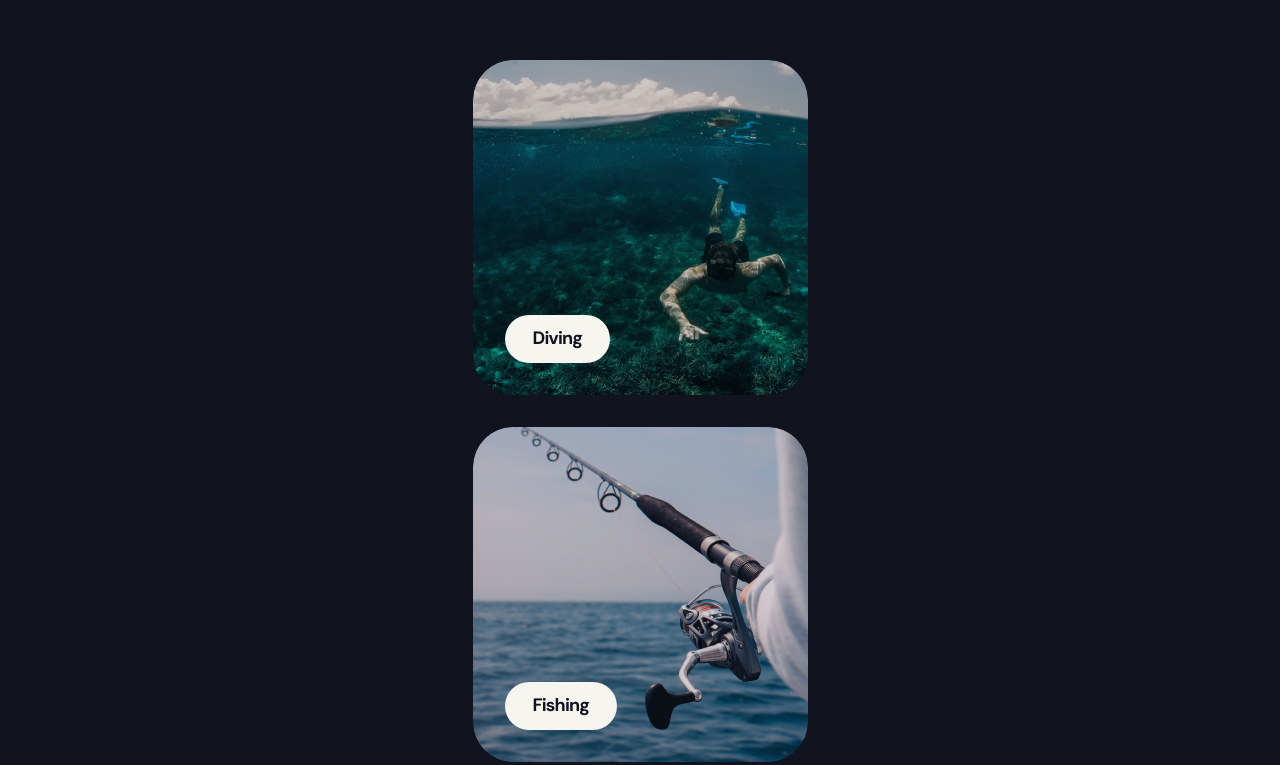
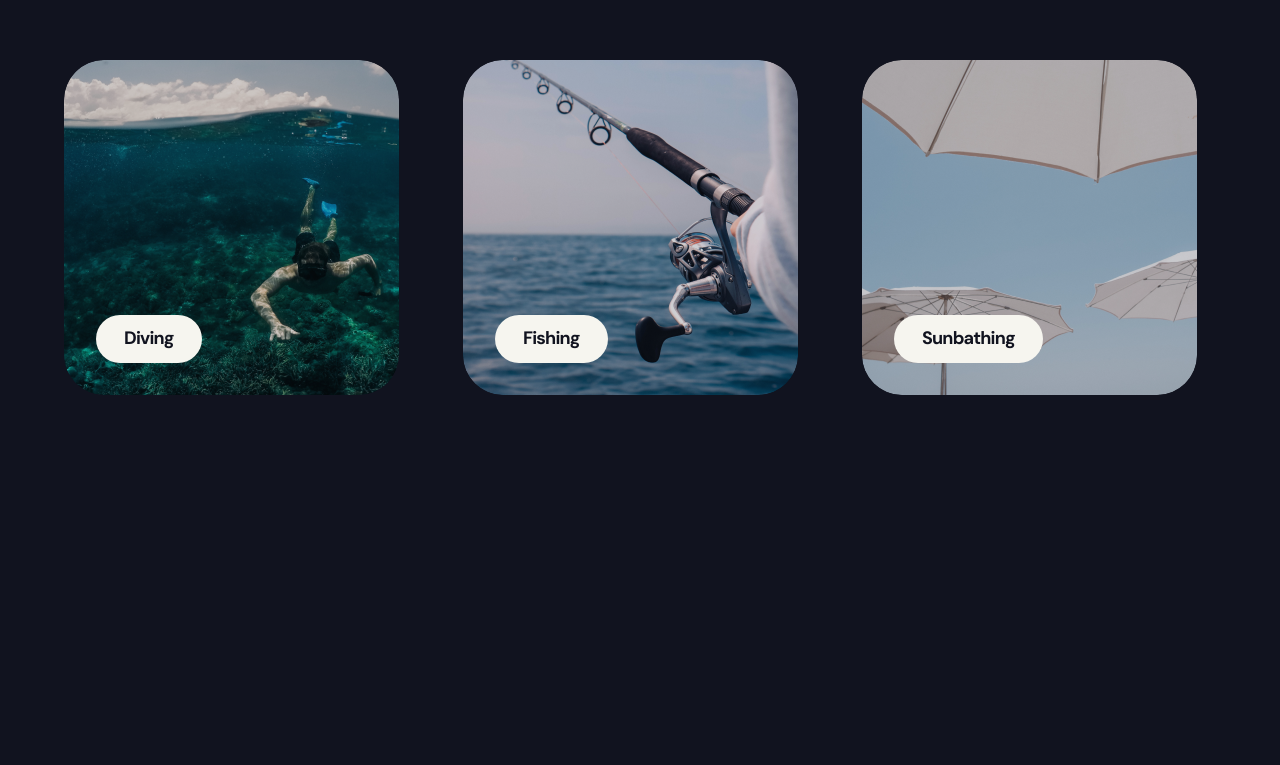
Before and after one commit to NataFilina/Smart-Foxes-YachtAdventures, a website built with Vite: page src/index.html in a window 1280 px wide. Shown: the part 104-869 px from the top of the page. After the commit the page ends 800 px from the top, so only its background shows below. Built offline with nearby package versions, Linux system fonts and the light colour scheme.

Commit message:
serv-upd

```diff
--- a/src/css/services.css
+++ b/src/css/services.css
@@ -1,11 +1,4 @@
-/* Project */
-
-/* .section {
-}
-.container {
-}
-.list {
-} */
+/* Services styles */
 
 .services {
   padding-top: 80px;
@@ -28,28 +21,70 @@
 
 .services-title {
 }
+
 .services-list {
   display: flex;
   flex-direction: column;
+  /* flex-wrap: wrap; */
+  align-items: center;
   gap: 20px;
-  justify-content: center;
-  align-items: center;
-  flex-wrap: wrap;
 }
 
 @media only screen and (min-width: 768px) {
   .services-list {
+    flex-wrap: wrap;
     gap: 32px;
   }
 }
 
-/* .services-item:not(:last-child) {
-  margin-bottom: 20px;
-} */
+@media only screen and (min-width: 1280px) {
+  .services-list {
+    flex-direction: row;
+    /* gap: 64px; */
+    row-gap: 64px;
+    column-gap: 64px;
+  }
+}
+
+@media only screen and (min-width: 768px) {
+  .item-two {
+    align-self: flex-end;
+  }
+}
+
+@media only screen and (min-width: 1280px) {
+  .item-one {
+    align-self: flex-start;
+  }
+}
+
+@media only screen and (min-width: 1280px) {
+  .item-two {
+    align-self: flex-start;
+  }
+}
+
+@media only screen and (min-width: 768px) {
+  .item-three {
+    align-self: flex-start;
+    padding-left: 64px;
+  }
+}
+
+@media only screen and (min-width: 1280px) {
+  .item-three {
+    align-self: center;
+    padding-left: 0;
+  }
+}
+
 .services-wrapper {
   position: relative;
 }
 .services-img {
+  /* max-width: 100%;
+  height: auto; */
+  margin: 0 auto;
   border-radius: 40px;
   background: linear-gradient(
     0deg,
@@ -68,10 +103,8 @@
   align-items: flex-start;
   gap: 10px;
 
+  font-size: 14px;
   color: #11131f;
-  font-family: DM Sans;
-  font-size: 14px;
-  font-style: normal;
   font-weight: 700;
   line-height: 15.4px;
   letter-spacing: -0.63px;
--- a/src/partials/services.html
+++ b/src/partials/services.html
@@ -2,8 +2,9 @@
 <section class="services section">
     <div class="container">
         <h2 class="services-title" hidden>Services</h2>
-        <ul class="services-list list">
-            <li class="services-item">
+        <ul class="services-list">
+
+            <li class="services-item item-one">
                 <div class="services-wrapper">
                     <img class="services-img"
                         srcset="../img/services/diving-mob@1x.png 1x, ../img/services/diving-mob@2x.png 2x"
@@ -11,7 +12,8 @@
                     <h3 class="services-subtitle">Diving</h3>
                 </div>
             </li>
-            <li class="services-item">
+
+            <li class="services-item item-two">
                 <div class="services-wrapper">
                     <img class="services-img"
                         srcset="../img/services/fishing-mob@1x.png 1x, ../img/services/fishing-mob@2x.png 2x"
@@ -19,7 +21,8 @@
                     <h3 class="services-subtitle">Fishing</h3>
                 </div>
             </li>
-            <li class="services-item">
+
+            <li class="services-item item-three">
                 <div class="services-wrapper">
                     <img class="services-img"
                         srcset="../img/services/sunbathing-mob@1x.png 1x, ../img/services/sunbathing-mob@2x.png 2x"
@@ -27,6 +30,7 @@
                     <h3 class="services-subtitle">Sunbathing</h3>
                 </div>
             </li>
+
         </ul>
     </div>
 </section>
```
